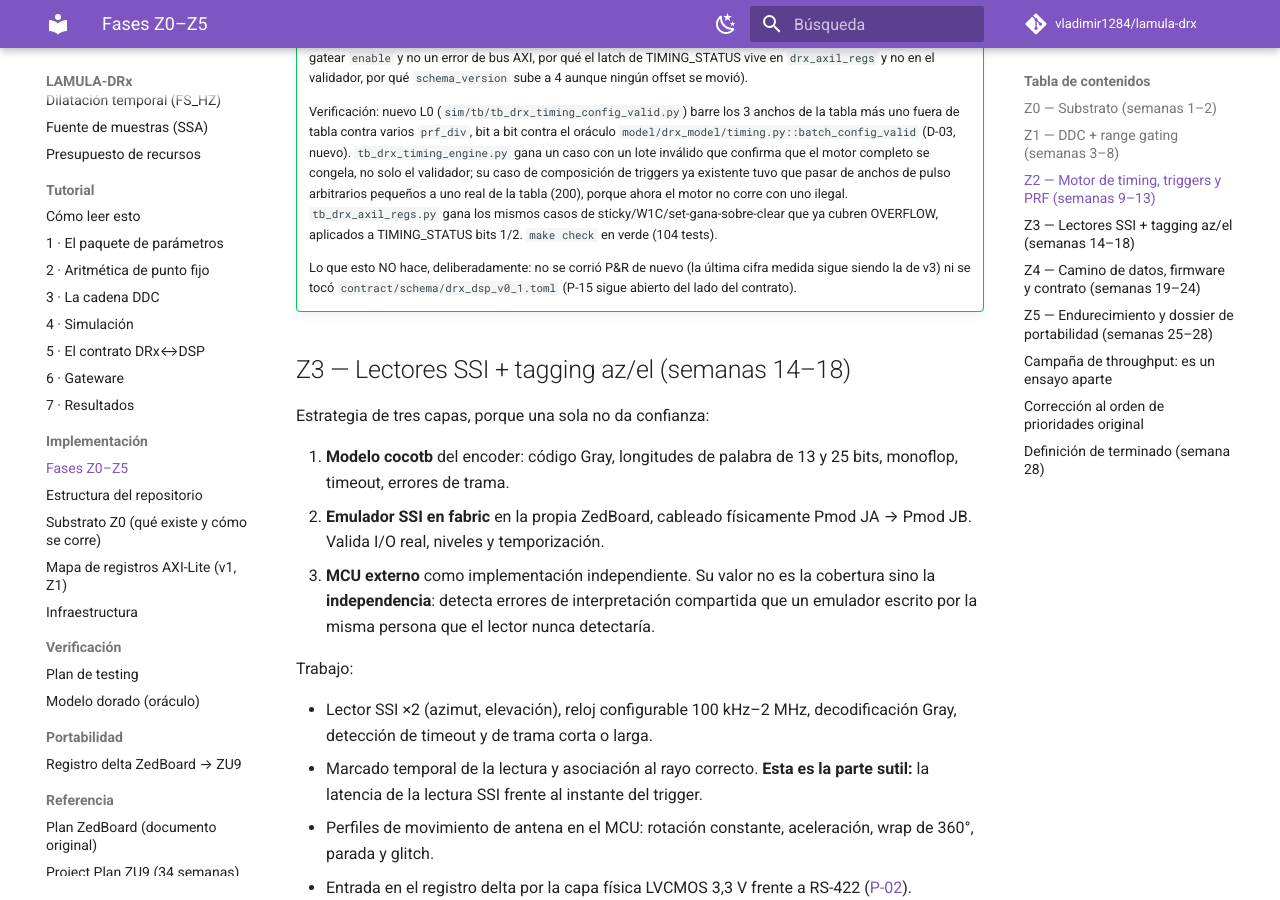
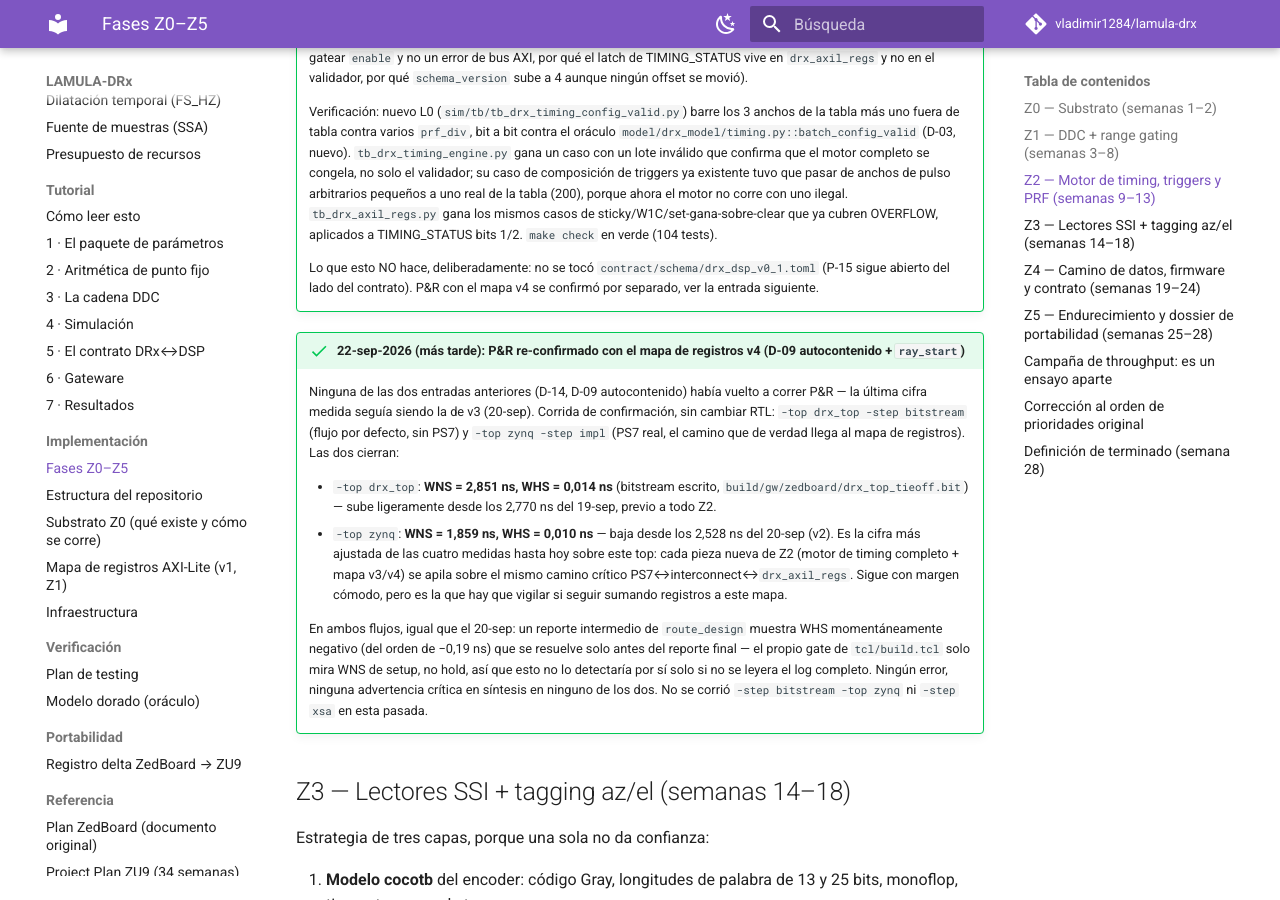
Before and after one commit to vladimir1284/lamula-drx, an MkDocs documentation site: the page built from docs/implementacion/fases.md, in a window 1280 px wide and 900 px high, scrolled down 16919 px. Built offline with MkDocs 1.6.1 and Material for MkDocs 9.7.7, drawn with Linux system fonts in a browser that asks for light colours; comment, search, counter and statistics services are not loaded.

Commit message:
docs: registra P&R re-confirmado con el mapa de registros v4
Ninguna de las dos últimas entradas de Z2 (D-14, D-09 autocontenido) había
vuelto a correr P&R -- la última cifra medida seguía siendo la de v3 (20-sep).
Sin tocar RTL: -top drx_top -step bitstream (WNS=2,851 ns, WHS=0,014 ns,
bitstream escrito) y -top zynq -step impl (WNS=1,859 ns, WHS=0,010 ns, baja
desde 2,528 ns de v2 -- la cifra más ajustada medida hasta hoy sobre ese top).
Las dos cierran limpio, 0 errores.

Co-Authored-By: Claude Sonnet 5 <noreply@anthropic.com>

```diff
--- a/docs/implementacion/fases.md
+++ b/docs/implementacion/fases.md
@@ -822,9 +822,31 @@ caracterizado; combinaciones ilegales rechazadas con el código correcto.
     ilegal. `tb_drx_axil_regs.py` gana los mismos casos de sticky/W1C/set-gana-sobre-clear que ya
     cubren OVERFLOW, aplicados a TIMING_STATUS bits 1/2. `make check` en verde (104 tests).
 
-    Lo que esto NO hace, deliberadamente: no se corrió P&R de nuevo (la última cifra medida sigue
-    siendo la de v3) ni se tocó `contract/schema/drx_dsp_v0_1.toml` (P-15 sigue abierto del lado
-    del contrato).
+    Lo que esto NO hace, deliberadamente: no se tocó `contract/schema/drx_dsp_v0_1.toml` (P-15
+    sigue abierto del lado del contrato). P&R con el mapa v4 se confirmó por separado, ver la
+    entrada siguiente.
+
+!!! success "22-sep-2026 (más tarde): P&R re-confirmado con el mapa de registros v4 (D-09 autocontenido + `ray_start`)"
+    Ninguna de las dos entradas anteriores (D-14, D-09 autocontenido) había vuelto a correr P&R —
+    la última cifra medida seguía siendo la de v3 (20-sep). Corrida de confirmación, sin cambiar
+    RTL: `-top drx_top -step bitstream` (flujo por defecto, sin PS7) y `-top zynq -step impl`
+    (PS7 real, el camino que de verdad llega al mapa de registros). Las dos cierran:
+
+    - `-top drx_top`: **WNS = 2,851 ns, WHS = 0,014 ns** (bitstream escrito,
+      `build/gw/zedboard/drx_top_tieoff.bit`) — sube ligeramente desde los 2,770 ns del 19-sep,
+      previo a todo Z2.
+    - `-top zynq`: **WNS = 1,859 ns, WHS = 0,010 ns** — baja desde los 2,528 ns del 20-sep (v2). Es
+      la cifra más ajustada de las cuatro medidas hasta hoy sobre este top: cada pieza nueva de Z2
+      (motor de timing completo + mapa v3/v4) se apila sobre el mismo camino crítico
+      PS7↔interconnect↔`drx_axil_regs`. Sigue con margen cómodo, pero es la que hay que vigilar si
+      seguir sumando registros a este mapa.
+
+    En ambos flujos, igual que el 20-sep: un reporte intermedio de `route_design` muestra WHS
+    momentáneamente negativo (del orden de −0,19 ns) que se resuelve solo antes del reporte final
+    — el propio gate de `tcl/build.tcl` solo mira WNS de setup, no hold, así que esto no lo
+    detectaría por sí solo si no se leyera el log completo. Ningún error, ninguna advertencia
+    crítica en síntesis en ninguno de los dos. No se corrió `-step bitstream -top zynq` ni `-step
+    xsa` en esta pasada.
 
 ## Z3 — Lectores SSI + tagging az/el (semanas 14–18) { #z3 }
 
```
